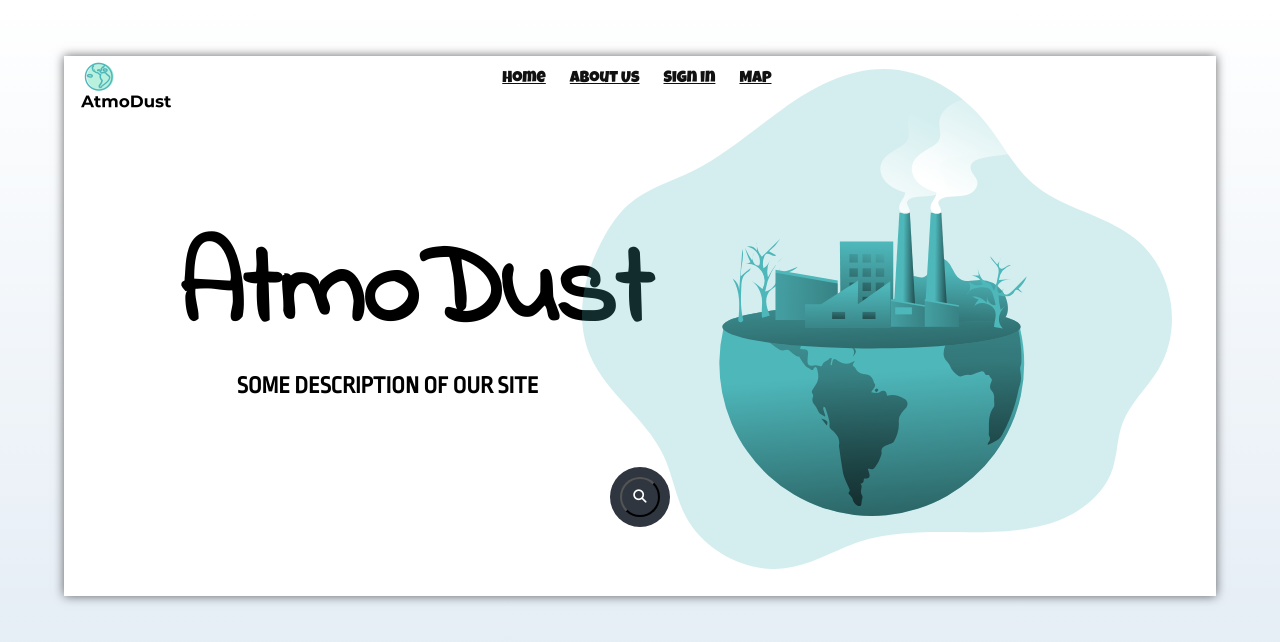
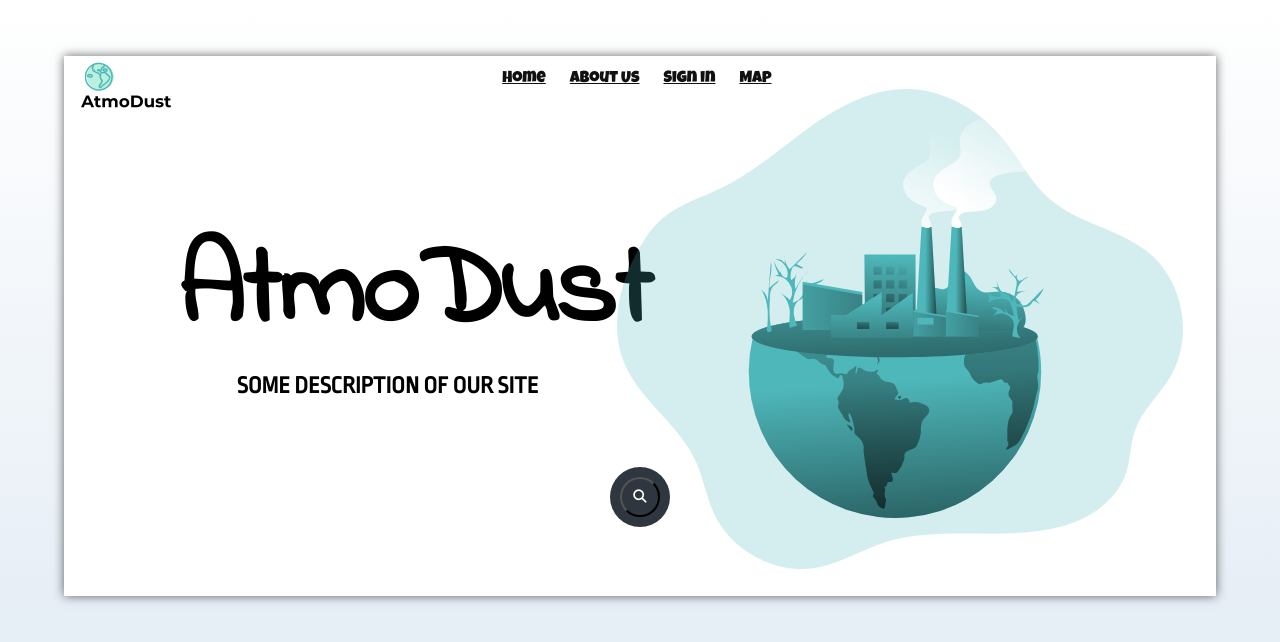
Before and after one commit to yunjs123/capstone, a Flask app: page / in a window 1280 px wide. Shown: the top 642 px of the page. Run offline with Flask 2, Linux system fonts and the light colour scheme; some libraries are stand-ins or nearby versions.

```diff
--- a/app/static/styles/style.css
+++ b/app/static/styles/style.css
@@ -24,8 +24,8 @@
 }
 #illustration{
     position: absolute;
-    height:500px;
-    left:45%;
+    height:480px;
+    left:48%;
     bottom: 5%;
 }
 g :hover{
```
Also changed, not shown: 1 other file.
